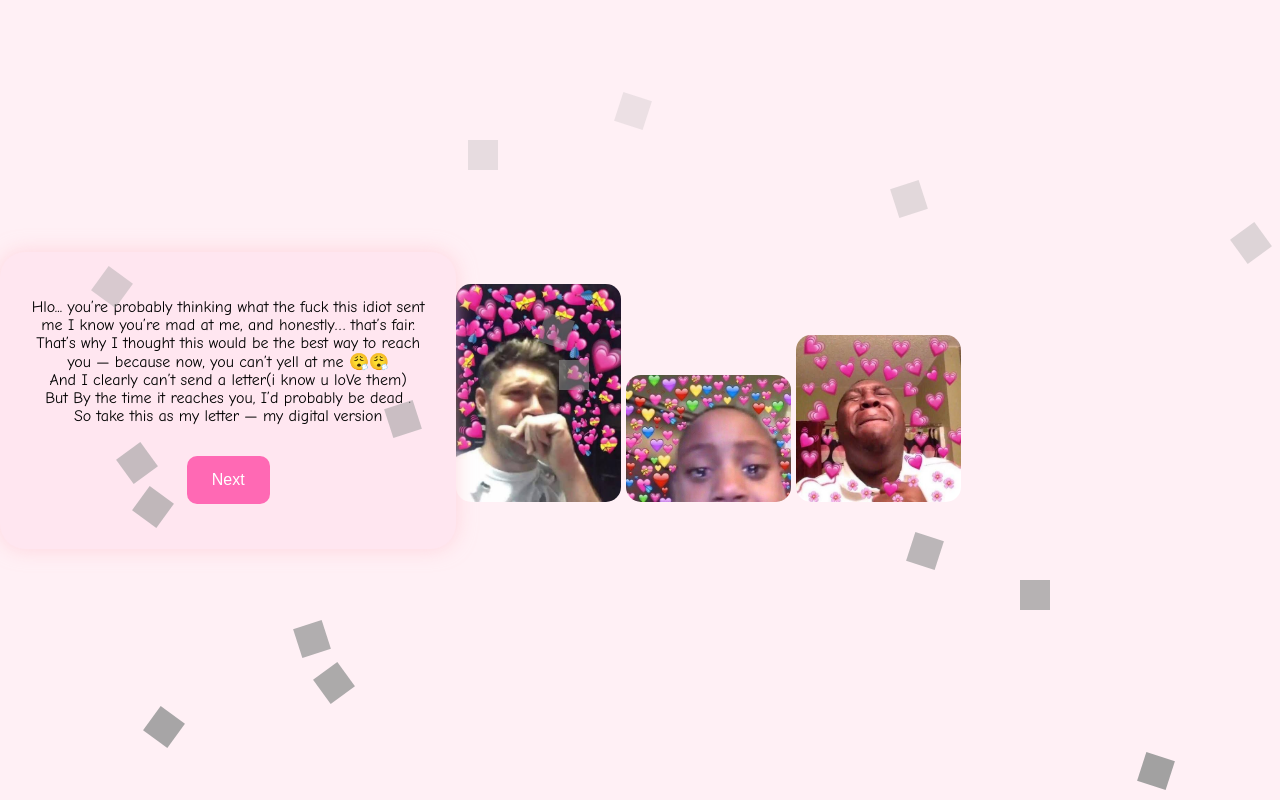
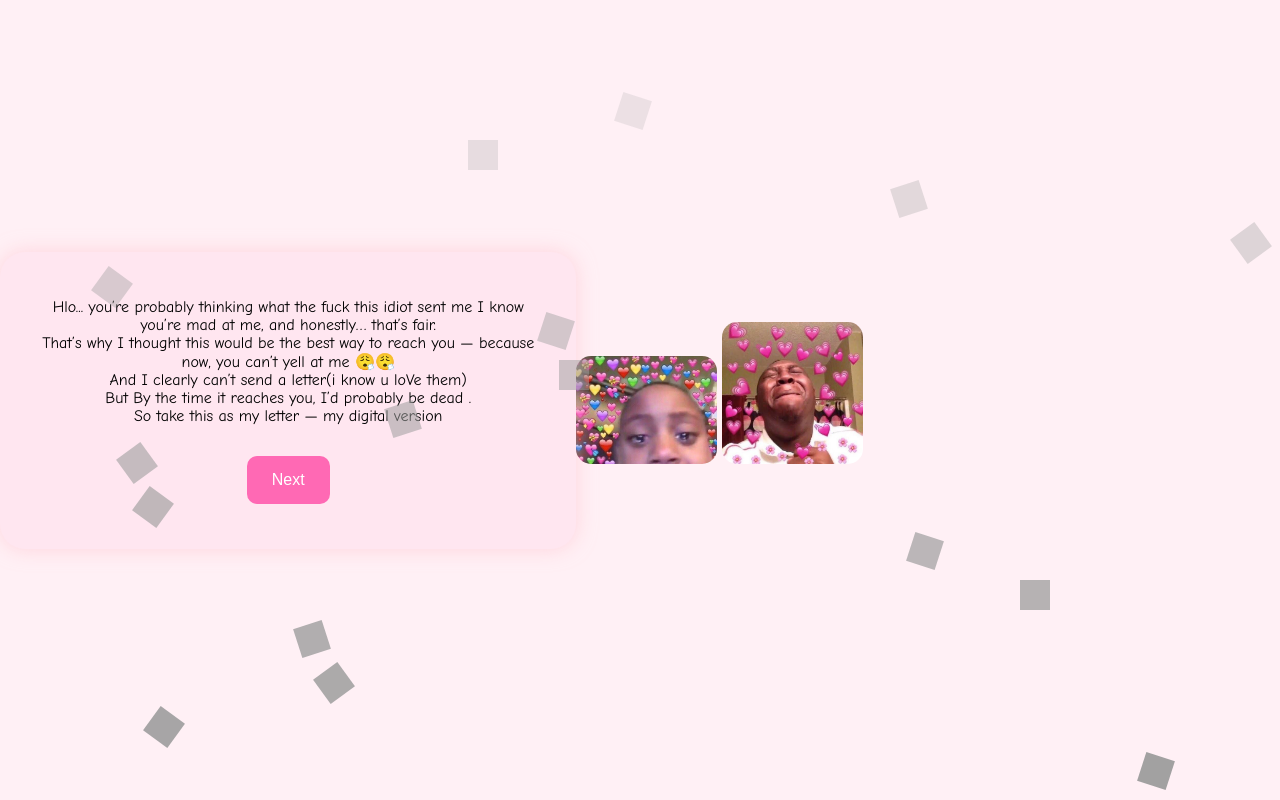
Before and after one commit to EfxAnsh/ham, a plain HTML site: page index.html in a window 1280 px wide. Drawn offline with Linux system fonts and the light colour scheme; grey boxes are pictures that could not be loaded.

Commit message:
Update index.html

```diff
--- a/index.html
+++ b/index.html
@@ -151,7 +151,6 @@
     </div>
   </div>
   <div style="margin-bottom: 10px;">
-    <img src="photo1.jpeg"  style="max-width: 20%; border-radius: 15px; margin: 5px 0;">
     <img src="photo2.jpeg"  style="max-width: 20%; border-radius: 15px; margin: 5px 0;">
     <img src="photo3.jpeg"  style="max-width: 20%; border-radius: 15px; margin: 5px 0;">
   </div>
```
